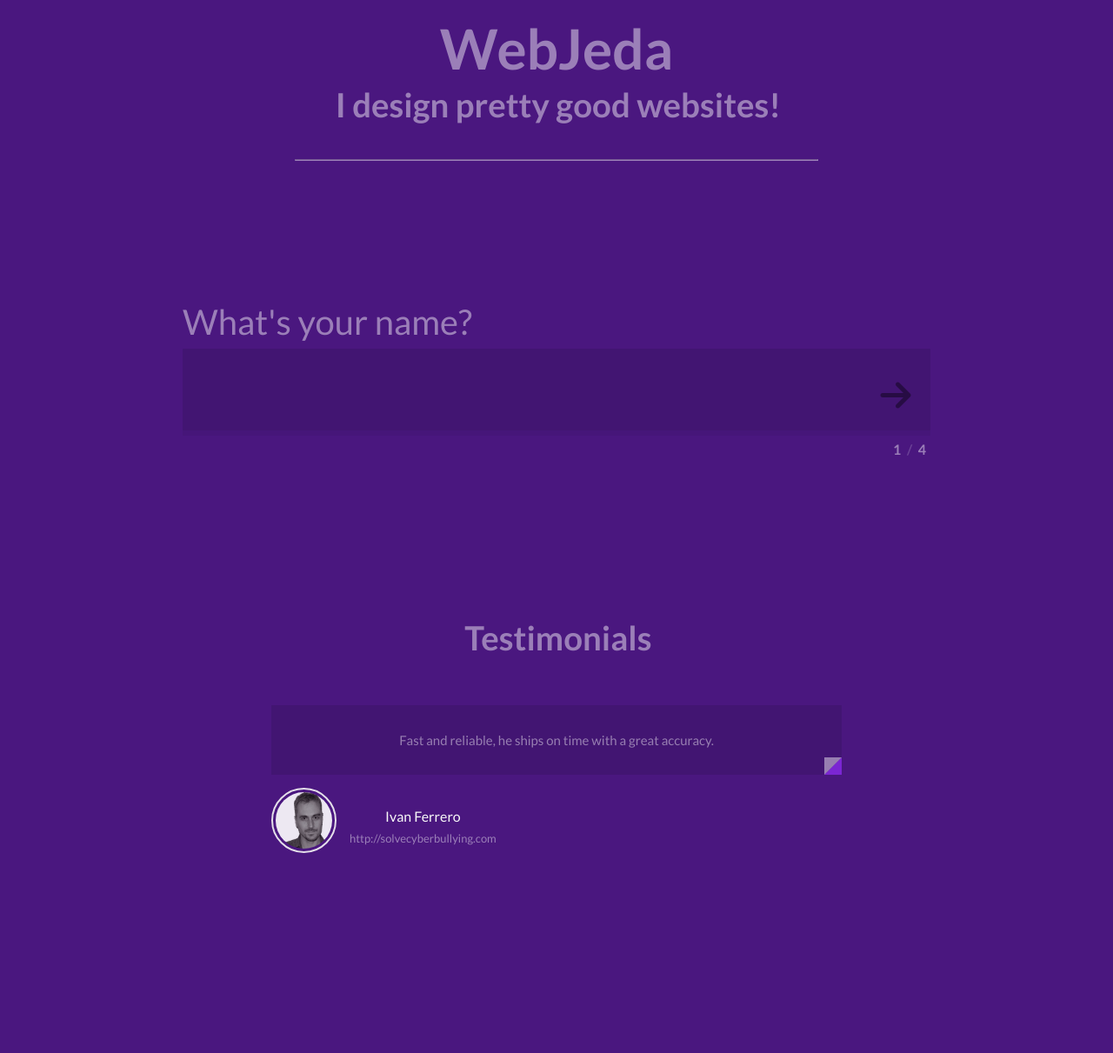
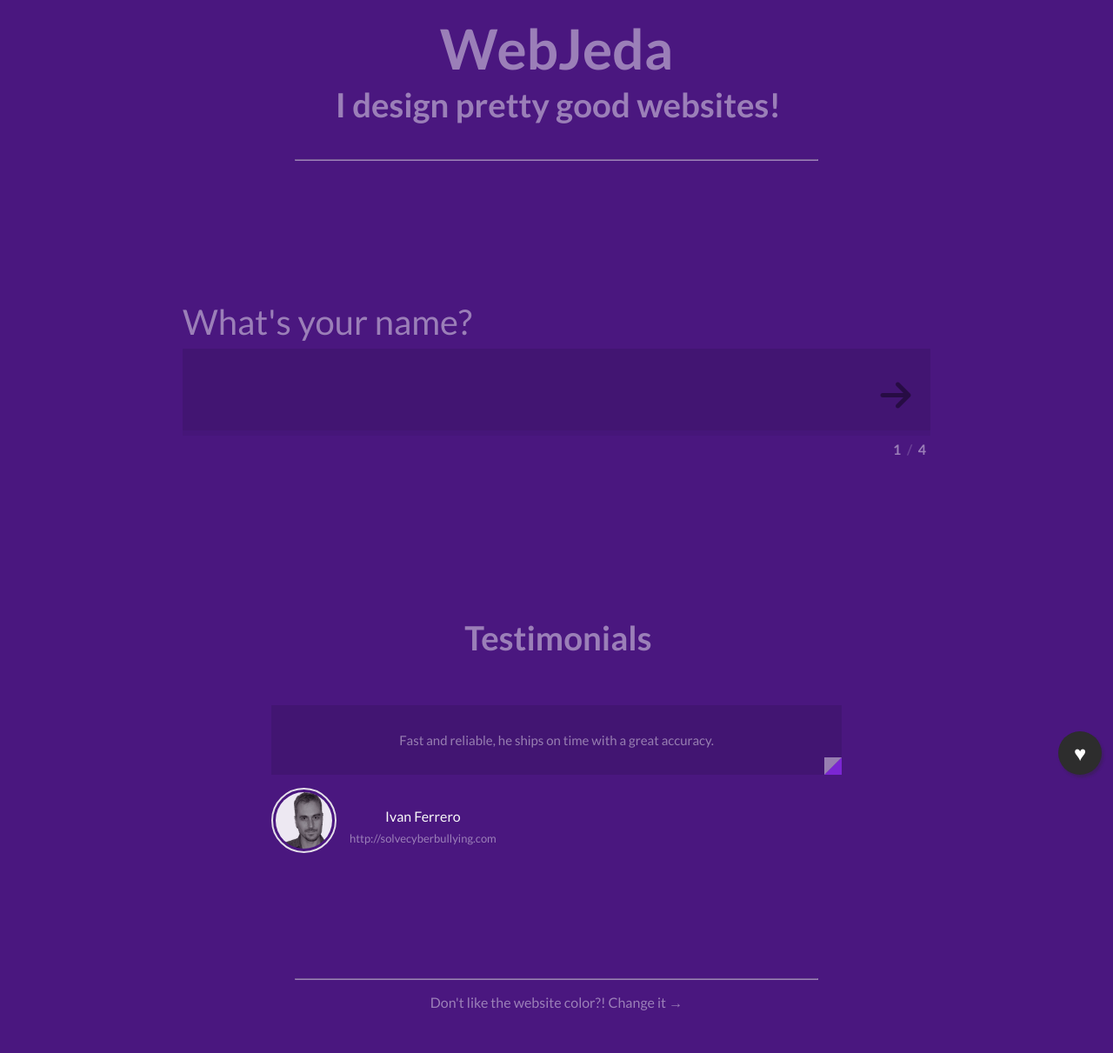
Before and after one commit to sharu725/sharu725.github.io, a Jekyll site: the page built from website.html, in a window 1280 px wide. Shown: the whole page at 87% size. Built offline with Jekyll 4.4.1, drawn with Linux system fonts in a browser that asks for light colours; before the commit the page ends 1050 px from its top, so only the background shows below that.

Commit message:
color change!

```diff
--- /dev/null
+++ b/_sass/_component - Copy.scss
@@ -0,0 +1,347 @@
+@font-face {
+	font-weight: normal;
+	font-style: normal;
+	font-family: 'icomoon';
+	src:url('../fonts/icomoon/icomoon.eot?-9heso');
+	src:url('../fonts/icomoon/icomoon.eot?#iefix-9heso') format('embedded-opentype'),
+		url('../fonts/icomoon/icomoon.woff?-9heso') format('woff'),
+		url('../fonts/icomoon/icomoon.ttf?-9heso') format('truetype'),
+		url('../fonts/icomoon/icomoon.svg?-9heso#icomoon') format('svg');
+}
+
+.simform {
+	position: relative;
+	margin: 0 auto;
+	padding: 2em 0;
+	max-width: 860px;
+	width: 100%;
+	text-align: left;
+	font-size: 2.5em;
+}
+
+.simform .submit {
+	display: none;
+}
+
+/* Question list style */
+.simform ol {
+	margin: 0;
+	padding: 0;
+	list-style: none;
+	position: relative;
+	-webkit-transition: height 0.4s;
+	transition: height 0.4s;
+}
+
+.simform ol:before {
+	content: '';
+	background-color: rgba(0,0,0,0.1);
+	position: absolute;
+	left: 0;
+	bottom: 0;
+	width: 100%;
+	height: 2.35em;
+}
+
+.questions li {
+	z-index: 100;
+	position: relative;
+	visibility: hidden;
+	height: 0;
+	-webkit-transition: visibility 0s 0.4s, height 0s 0.4s;
+	transition: visibility 0s 0.4s, height 0s 0.4s;
+}
+
+.questions li.current,
+.no-js .questions li {
+	visibility: visible;
+	height: auto;
+	-webkit-transition: none;
+	transition: none;
+}
+
+/* Labels */
+.questions li > span {
+	display: block;
+	overflow: hidden;
+}
+
+.questions li > span label {
+	display: block;
+	-webkit-transition: -webkit-transform 0.4s;
+	transition: transform 0.4s;
+	-webkit-transform: translateY(-100%);
+	transform: translateY(-100%);
+}
+
+.questions li.current > span label,
+.no-js .questions li > span label {
+	-webkit-transition: none;
+	transition: none;
+	-webkit-transform: translateY(0);
+	transform: translateY(0);
+}
+
+.show-next .questions li.current > span label {
+	-webkit-animation: moveUpFromDown 0.4s both;
+	animation: moveUpFromDown 0.4s both;
+}
+
+@-webkit-keyframes moveUpFromDown {
+	from { -webkit-transform: translateY(100%); }
+	to { -webkit-transform: translateY(0); }
+}
+
+@keyframes moveUpFromDown {
+	from { -webkit-transform: translateY(100%); transform: translateY(100%); }
+	to { -webkit-transform: translateY(0); transform: translateY(0); }
+}
+
+/* Input field */
+.questions input {
+	display: block;
+	margin: 0.3em 0 0 0;
+	padding: 0.5em 1em 0.5em 0.7em;
+	width: calc(100% - 2em);
+	border: none;
+	background: transparent;
+	color: rgba(0,0,0,0.8);
+	font-size: 1em;
+	line-height: 1;
+	opacity: 0;
+	-webkit-transition: opacity 0.3s;
+	transition: opacity 0.3s;
+}
+
+.questions .current input,
+.no-js .questions input {
+	opacity: 1;
+}
+
+.questions input:focus,
+.simform button:focus {
+	outline: none;
+}
+
+/* Next question button */
+.next {
+	position: absolute;
+	right: 0;
+	bottom: 2.15em; /* padding-bottom of form plus progress bar height */
+	display: block;
+	padding: 0;
+	width: 2em;
+	height: 2em;
+	border: none;
+	background: none;
+	color: rgba(0,0,0,0.4);
+	text-align: center;
+	opacity: 0;
+	z-index: 100;
+	cursor: pointer;
+	-webkit-transition: -webkit-transform 0.3s, opacity 0.3s;
+	transition: transform 0.3s, opacity 0.3s;
+	-webkit-transform: translateX(-20%);
+	transform: translateX(-20%);
+	pointer-events: none;
+	-webkit-tap-highlight-color: rgba(0, 0, 0, 0);
+}
+
+.next:hover {
+	color: rgba(0,0,0,0.5);
+}
+
+.next::after {
+	position: absolute;
+	top: 0;
+	left: 0;
+	width: 100%;
+	height: 100%;
+	content: "\e600";
+	text-transform: none;
+	font-weight: normal;
+	font-style: normal;
+	font-variant: normal;
+	font-family: 'icomoon';
+	line-height: 2;
+	speak: none;
+	-webkit-font-smoothing: antialiased;
+	-moz-osx-font-smoothing: grayscale;
+}
+
+.next.show {
+	opacity: 1;
+	-webkit-transform: translateX(0);
+	transform: translateX(0);
+	pointer-events: auto;
+}
+
+/* Progress bar */
+.simform .progress {
+	width: 0%;
+	height: 0.15em;
+	background: rgba(0,0,0,0.3);
+	-webkit-transition: width 0.4s ease-in-out;
+	transition: width 0.4s ease-in-out;
+}
+
+.simform .progress::before {
+	position: absolute;
+	top: auto;
+	width: 100%;
+	height: inherit;
+	background: rgba(0,0,0,0.05);
+	content: '';
+}
+
+/* Number indicator */
+.simform .number {
+	position: absolute;
+	right: 0;
+	overflow: hidden;
+	margin: 0.4em 0;
+	width: 3em;
+	font-weight: 700;
+	font-size: 0.4em;
+}
+
+.simform .number:after {
+	position: absolute;
+	left: 50%;
+	content: '/';
+	opacity: 0.4;
+	-webkit-transform: translateX(-50%);
+	transform: translateX(-50%);
+}
+
+.simform .number span {
+	float: right;
+	width: 40%;
+	text-align: center;
+}
+
+.simform .number .number-current {
+	float: left;
+}
+
+.simform .number-next {
+	position: absolute;
+	left: 0;
+}
+
+.simform.show-next .number-current {
+	-webkit-transition: -webkit-transform 0.4s;
+	transition: transform 0.4s;
+	-webkit-transform: translateY(-100%);
+	transform: translateY(-100%);
+}
+
+.simform.show-next .number-next {
+	-webkit-animation: moveUpFromDown 0.4s both;
+	animation: moveUpFromDown 0.4s both;
+}
+
+/* Error and final message */
+.simform .error-message,
+.simform .final-message {
+	position: absolute;
+	visibility: hidden;
+	opacity: 0;
+	-webkit-transition: opacity 0.4s;
+	transition: opacity 0.4s;
+}
+
+.simform .error-message {
+	padding: 0.4em 3.5em 0 0;
+	width: 100%;
+	color: rgba(0,0,0,0.7);
+	font-style: italic;
+	font-size: 0.4em;
+}
+
+.final-message {
+	top: 50%;
+	left: 0;
+	padding: 0.5em;
+	width: 100%;
+	text-align: center;
+	-webkit-transform: translateY(-50%);
+	transform: translateY(-50%);
+}
+
+.error-message.show,
+.final-message.show {
+	visibility: visible;
+	opacity: 1;
+}
+
+.final-message.show {
+	-webkit-transition-delay: 0.5s;
+	transition-delay: 0.5s;
+}
+
+/* Final hiding of form / showing message */
+.simform-inner.hide {
+	visibility: hidden;
+	opacity: 0;
+	-webkit-transition: opacity 0.3s, visibility 0s 0.3s;
+	transition: opacity 0.3s, visibility 0s 0.3s;
+}
+
+/* No JS Fallback */
+.no-js .simform {
+	font-size: 1.75em;
+}
+
+.no-js .questions li {
+	padding: 0 0 2em;
+}
+
+.no-js .simform .submit {
+	display: block;
+	float: right;
+	padding: 10px 20px;
+	border: none;
+	background: rgba(0,0,0,0.3);
+	color: rgba(0,0,0,0.4);
+}
+
+.no-js .simform .controls {
+	display: none;
+}
+
+/* Remove IE clear cross */
+input[type=text]::-ms-clear {
+    display: none;
+}
+
+/* Adjust form for smaller screens */
+@media screen and (max-width: 44.75em) {
+	.simform {
+		font-size: 1.8em;
+	}
+}
+
+@media screen and (max-width: 33.5625em) {
+	.simform {
+		font-size: 1.2em;
+	}
+}
+
+
+::-webkit-input-placeholder { /* WebKit, Blink, Edge */
+    color:    #333;
+    opacity:  0.4;
+}
+:-moz-placeholder { /* Mozilla Firefox 4 to 18 */
+   color:    #333;
+   opacity:  0.4;
+}
+::-moz-placeholder { /* Mozilla Firefox 19+ */
+   color:    #333;
+   opacity:  0.4;
+}
+:-ms-input-placeholder { /* Internet Explorer 10-11 */
+   color:    #333;
+   opacity:  0.4;
+}
--- a/_sass/_style.scss
+++ b/_sass/_style.scss
@@ -215,3 +215,29 @@
     .pull-left {
         float: left;
     }
+
+
+/* Fab button */
+
+  .fab {
+        position: fixed;
+        right: 1%;
+        bottom: 1%;
+        border:none;
+        font-size: 1.5em;
+        color: white;
+        background-color: #2d2d2d;
+        border-radius: 50%;
+        width: 50px;
+        height: 50px;
+        margin: auto;
+        -webkit-box-shadow: 2px 3px 3px 0px rgba(41, 41, 41, .3);
+        -moz-box-shadow: 2px 3px 3px 0px rgba(41, 41, 41, .3);
+        box-shadow: 2px 3px 3px 0px rgba(41, 41, 41, .3);
+        outline: none;
+        }
+
+        .fab:hover {
+            background-color: #f5f5f5;
+            color: #e44075
+        }
--- /dev/null
+++ b/js/change.js
@@ -0,0 +1 @@
+function makeRandomColor(){ var color ='#'+Math.random().toString(16).substr(2,6);document.body.style.backgroundColor = color;document.getElementsByTagName("section")[0].style.backgroundColor = color;document.getElementsByTagName("section")[1].style.backgroundColor = color;document.getElementsByTagName("section")[2].style.backgroundColor = color; var styleElem = document.head.appendChild(document.createElement("style")); styleElem.innerHTML = ".testimonials blockquote:before {border-bottom: 20px solid" + color + "  ;}"}
--- a/website.html
+++ b/website.html
@@ -83,13 +83,18 @@
                     </div>
 		        {% endfor %}
 		</section>
-        <section></section>
+        <div style="clear:both; height: 4em"></div>
+        <section><hr style="border-color:rgba(255,255,255,0.45);width:600px; margin: 0 auto"><p>Don't like the website color?! Change it &rarr; </p></section>
+		</div><!-- /container -->
 
-		</div><!-- /container -->
+		<button class="fab" onclick="makeRandomColor()">♥</button>
+
 		<script src="/js/classie.min.js"></script>
 		<script src="/js/stepsForm.js"></script>
 		<script src="/js/modernizer.js"></script>
         <script src="/js/jQuery.js"></script>
+        <script src="/js/change.js"></script>
          <script>(function(a,e,f,g,b,c,d){a.GoogleAnalyticsObject=b;a[b]=a[b]||function(){(a[b].q=a[b].q||[]).push(arguments)};a[b].l=1*new Date;c=e.createElement(f);d=e.getElementsByTagName(f)[0];c.async=1;c.src=g;d.parentNode.insertBefore(c,d)})(window,document,"script","https://www.google-analytics.com/analytics.js","ga");ga("create","UA-65551407-1","auto");ga("send","pageview");</script>
+
 	</body>
 </html>
```
